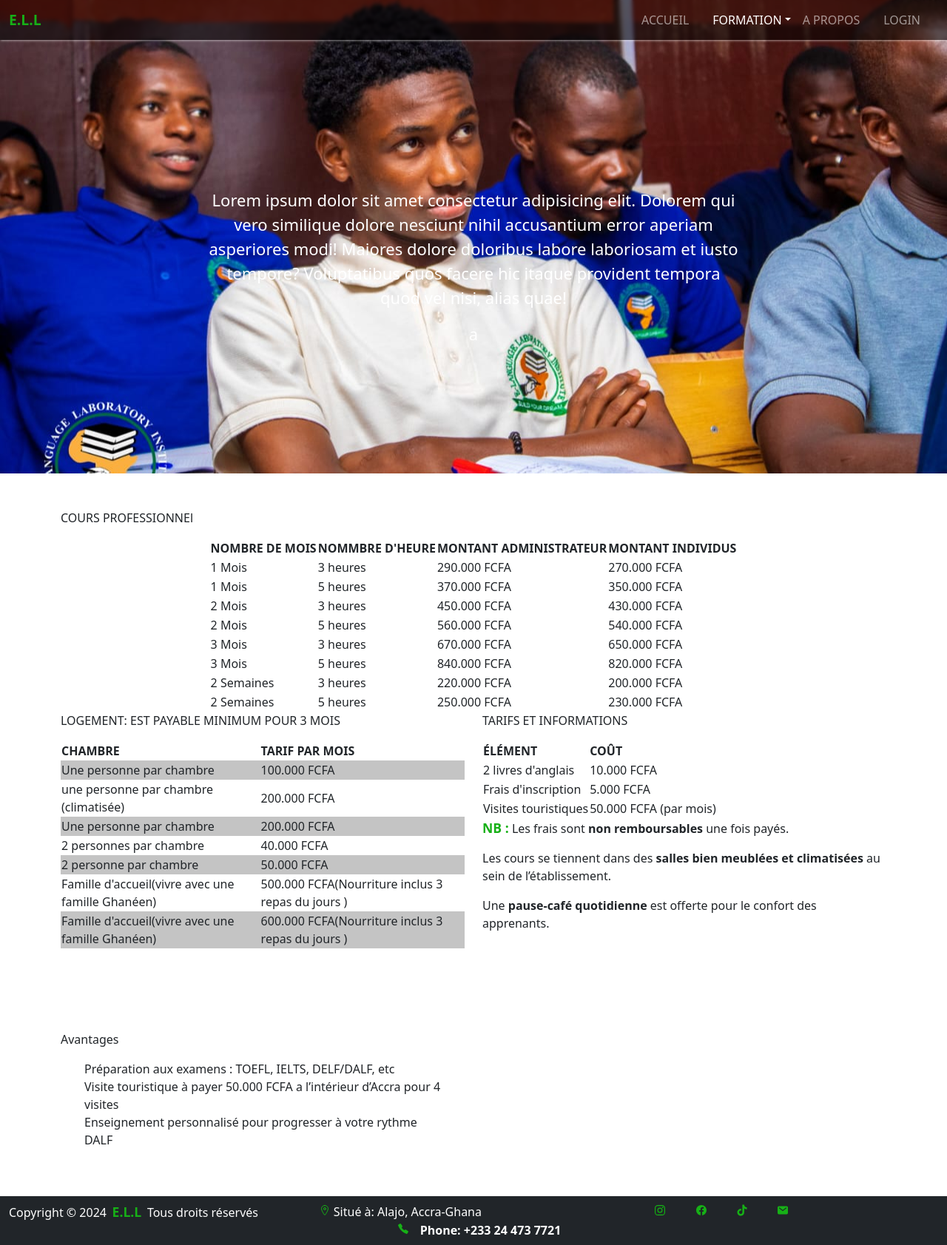
After one commit to abzar12/MyFirst_Gestion_E.L.L, a PHP site: page /Cspeciaux.php in a window 1280 px wide. The commit adds this page. Shown: the whole page at 74% size. Run offline with PHP 8.4, Linux system fonts and the light colour scheme.

Commit message:
cours spéciaux débuté

```diff
--- a/Cnormal.php
+++ b/Cnormal.php
@@ -48,14 +48,14 @@
         <div class="button_menu ">
             <ul class="navbar-navb">
                   <li class="nav-item me-3 text-wrap">
-                    <a class="nav-link active text-uppercase" aria-current="page" href="Accueil.php">Accueil</a>
+                    <a class="nav-link  text-uppercase" aria-current="page" href="Accueil.php">Accueil</a>
                   </li>
                   <ul class="navbar-nav navbar-navdrop">
                       <li class="nav-item dropdown">
-                      <a class="navlink-navdrop nav-link  dropdown-toggle text-uppercase" data-bs-toggle="dropdown" href="formatiom.php" role="button" aria-expanded="false">Formation</a>
+                      <a class="navlink-navdrop nav-link active dropdown-toggle text-uppercase" data-bs-toggle="dropdown" href="formatiom.php" role="button" aria-expanded="false">Formation</a>
                         </a>
                         <ul class="dropdown-menu dropdown-menu-dark bg-transparent" aria-labelledby="navbarDarkDropdownMenuLink">
-                        <li><a class="dropdown-item " href="Cnormal.php">Cours Normal</a></li>
+                        <li><a class="dropdown-item active" href="Cnormal.php">Cours Normal</a></li>
                              <li><a class="dropdown-item" href="Cspeciaux.php">Cours Speciaux</a></li>
                              <li><a class="dropdown-item" href="Cinformatique.php">Cours Informatique</a></li>
                              <li><hr class="dropdown-divider"></li>
--- /dev/null
+++ b/Cspeciaux.php
@@ -0,0 +1,269 @@
+
+<!doctype html>
+<html lang="en">
+  <head>
+    <meta charset="utf-8">
+    <meta name="viewport" content="width=device-width, initial-scale=1">
+    <!--  Bootstrap CSS -->
+    <title>GESTION_D'INSTITUT</title>
+    <link href="asset/css/bootstrap.min.css" rel="stylesheet">
+    <link href="https://cdn.jsdelivr.net/npm/aos@2.3.4/dist/aos.css" rel="stylesheet">
+    <link rel="stylesheet" href="styleSpeciaux.css">
+  </head>
+  <body>
+    <header class="banner">
+        <nav class="ac-navbar navbar navbar-expand-lg navbar-dark">
+        <div class="container-fluid">
+          <a class="Logo navbar-brand text-uppercase" href="Accueil.php"><span>E.L.L</span></a>
+          <div class="button_toggel">
+          <ion-icon name="menu-outline" class="button_icon"></ion-icon>
+          </div>
+          <div class="collapse navbar-collapse" id="navbarSupportedContent">
+            <ul class=" navbar-nav ms-auto mb-2 mb-lg-0 ">
+              <li class="nav-item me-3 text-wrap">
+                <a class="nav-link text-uppercase" aria-current="page" href="Accueil.php">Accueil</a>
+              </li>
+              <ul class="navbar-nav">
+                  <li class="nav-item dropdown">
+                  <a class="nav-link dropdown-toggle active text-uppercase" data-bs-toggle="dropdown" href="formatiom.php" role="button" aria-expanded="false">Formation</a>
+                    </a>
+                    <ul class="dropdown-menu dropdown-menu-dark" aria-labelledby="navbarDarkDropdownMenuLink">
+                    <li><a class="dropdown-item text-uppercase" href="Cnormal.php">Cours Normal</a></li>
+                         <li><a class="dropdown-item active text-uppercase" href="Cspeciaux.php">Cours Speciaux</a></li>
+                         <li><a class="dropdown-item text-uppercase" href="Cinformatique.php">Cours Informatique</a></li>
+                         <li><hr class="dropdown-divider"></li>
+                         <li><a class="dropdown-item text-uppercase" href="Dmarketing.php">Digital Marketing</a></li>
+                    </ul>
+                  </li>
+              </ul>
+              <li class="nav-item me-3 ">
+                <a class="nav-link text-uppercase" href="Acceuil.php">A propos</a>
+              </li>
+              <li class="nav-item me-3 ">
+                <a class="nav-link  text-uppercase" href="Login.php">Login</a>
+              </li>
+            </ul>
+          </div>
+        </div>
+        <div class="button_menu ">
+            <ul class="navbar-navb">
+                  <li class="nav-item me-3 text-wrap">
+                    <a class="nav-link  text-uppercase" aria-current="page" href="Accueil.php">Accueil</a>
+                  </li>
+                  <ul class="navbar-nav navbar-navdrop">
+                      <li class="nav-item dropdown">
+                      <a class="navlink-navdrop active nav-link  dropdown-toggle text-uppercase" data-bs-toggle="dropdown" href="formatiom.php" role="button" aria-expanded="false">Formation</a>
+                        </a>
+                        <ul class="dropdown-menu dropdown-menu-dark bg-transparent" aria-labelledby="navbarDarkDropdownMenuLink">
+                        <li><a class="dropdown-item " href="Cnormal.php">Cours Normal</a></li>
+                             <li><a class="dropdown-item active" href="Cspeciaux.php">Cours Speciaux</a></li>
+                             <li><a class="dropdown-item" href="Cinformatique.php">Cours Informatique</a></li>
+                             <li><hr class="dropdown-divider"></li>
+                             <li><a class="dropdown-item" href="Dmarketing.php">Digital Marketing</a></li>
+                        </ul>
+                      </li>
+                  </ul>
+
+                  <li class="nav-item me-3 ">
+                    <a class="nav-link text-uppercase" href="Acceuil.php">A propos</a>
+                  </li>
+                  <li class="nav-item me-3 ">
+                    <a class="nav-link text-uppercase" href="Login.php">Login</a>
+                  </li>
+                </ul>
+
+        </div>
+        </nav>
+        <div class="container">
+            <div class="ac_head  row">
+                <p>Lorem ipsum dolor sit amet consectetur adipisicing elit. Dolorem qui vero similique dolore nesciunt nihil accusantium error aperiam asperiores modi! Maiores dolore doloribus labore laboriosam et iusto tempore? Voluptatibus quos facere hic itaque provident tempora quod vel nisi, alias quae!</p>
+                a
+            </div>
+        </div>
+    </header>
+    <section class="ac_col1 py-5">
+        <div class="container">
+            <div class=" row">
+                <div class=" col-md-12" style="">
+                      <p class="CR1">COURS PROFESSIONNEl</p>
+                        <table class="ac_3_A1" style="margin:auto;">
+                          <th class="text-uppercase">Nombre de Mois</th>
+                          <th class="text-uppercase">Nommbre d'Heure</th>
+                          <th class="text-uppercase">Montant Administrateur</th>
+                          <th class="text-uppercase">Montant Individus</th>
+                          <tr>
+                            <td>1 Mois</td>
+                            <td>3 heures</td>
+                            <td> 290.000  FCFA</td>
+                            <td> 270.000  FCFA</td>
+                          </tr>
+                          <tr>
+                          <td>1 Mois</td>
+                            <td>5 heures</td>
+                            <td> 370.000  FCFA</td>
+                            <td> 350.000  FCFA</td>
+                          </tr>
+                          <tr>
+                            <td>2 Mois</td>
+                            <td>3 heures</td>
+                            <td>450.000 FCFA</td>
+                            <td> 430.000  FCFA</td>
+                          </tr>
+                          <tr>
+                            <td>2 Mois</td>
+                            <td>5 heures</td>
+                            <td>560.000 FCFA</td>
+                            <td> 540.000  FCFA</td>
+                          </tr>
+                          <tr>
+                            <td>3 Mois</td>
+                            <td>3 heures</td>
+                            <td>670.000 FCFA</td>
+                            <td> 650.000  FCFA</td>
+                          </tr>
+                          <tr>
+                            <td>3 Mois</td>
+                            <td>5 heures</td>
+                            <td>840.000 FCFA</td>
+                            <td> 820.000  FCFA</td>
+                          </tr>
+                          <tr>
+                            <td>2 Semaines</td>
+                            <td>3 heures</td>
+                            <td>220.000 FCFA</td>
+                            <td> 200.000  FCFA</td>
+                          </tr>
+                          <tr>
+                            <td>2 Semaines</td>
+                            <td>5 heures</td>
+                            <td>250.000 FCFA</td>
+                            <td> 230.000  FCFA</td>
+                          </tr>
+                        </table>
+                      </div>
+                      <div class="ac_3_A2 col-md-6" >
+                      <p class="text-uppercase CR2" > LOGEMENT: est payable minimum pour 3 Mois </p>
+                          <table style="margin-bottom:15px;">
+                            <th class="text-uppercase" >CHAMBRE</th>
+                            <th>TARIF PAR MOIS</th>
+                          <tr>
+                            <td style="background-color:rgba(128, 128, 128, 0.462);">Une personne par chambre</td>
+                            <td style="background-color:rgba(128, 128, 128, 0.462);">100.000 FCFA</td>
+                          </tr>
+                          <tr>
+                            <td >une personne par chambre (climatisée)</td>
+                            <td>200.000 FCFA</td>
+                          </tr>
+                          <tr>
+                          <td style="background-color:rgba(128, 128, 128, 0.462);">Une personne par chambre</td>
+                          <td style="background-color:rgba(128, 128, 128, 0.462);">200.000 FCFA</td>
+                          </tr>
+                          <tr>
+                          <td >2 personnes par chambre</td>
+                          <td>40.000 FCFA</td>
+                          </tr>
+                          <tr>
+                          <td style="background-color:rgba(128, 128, 128, 0.462);">2 personne par chambre</td>
+                          <td style="background-color:rgba(128, 128, 128, 0.462);">50.000 FCFA</td>
+                          </tr>
+                          <tr>
+                          <td>Famille d'accueil(vivre avec une famille Ghanéen)</td>
+                          <td>500.000 FCFA(Nourriture inclus 3 repas du jours )</td>
+                          </tr>
+                          <tr>
+                          <td style="background-color:rgba(128, 128, 128, 0.462);">Famille d'accueil(vivre avec une famille Ghanéen)</td>
+                          <td style="background-color:rgba(128, 128, 128, 0.462);">600.000 FCFA(Nourriture inclus 3 repas du jours )</td>
+                          </tr>
+                         </table>
+                      </div>
+                      <div class="col-md-6">
+                      <p class="CR2 text-uppercase">Tarifs et Informations</p>
+
+                        <table>
+                            <thead>
+                                <tr>
+                                    <th class=" text-uppercase">Élément</th>
+                                    <th class="text-uppercase">Coût</th>
+                                </tr>
+                            </thead>
+                            <tbody>
+                                <tr>
+                                    <td>2 livres d'anglais</td>
+                                    <td>10.000 FCFA</td>
+                                </tr>
+                                <tr>
+                                    <td>Frais d'inscription</td>
+                                    <td>5.000 FCFA</td>
+                                </tr>
+                                <tr>
+                                    <td>Visites touristiques</td>
+                                    <td>50.000 FCFA (par mois)</td>
+                                </tr>
+                            </tbody>
+                        </table>
+
+                        <p class="note"><span class="highlight">NB :</span> Les frais sont <strong>non remboursables</strong> une fois payés.</p>
+                        <p>Les cours se tiennent dans des <strong>salles bien meublées et climatisées</strong> au sein de l’établissement.</p>
+                        <p>Une <strong>pause-café quotidienne</strong> est offerte pour le confort des apprenants.</p>
+
+                      </div>
+                </div>
+        </div>
+    </section>
+    <section class="ac_col2 py-5">
+        <div class="container">
+            <div class="row">
+                <div class="ac_avtg col-md-6">
+                    <p class="CR2 ">Avantages</p>
+                    <ul>
+                        <li>Préparation aux examens : TOEFL, IELTS, DELF/DALF, etc</li>
+                        <li>Visite touristique à payer 50.000 FCFA a l’intérieur d’Accra pour 4 visites</li>
+                        <li>Enseignement personnalisé pour progresser à votre rythme</li>
+                        <li>DALF</li>
+                    </ul>
+                </div>
+                <div class="ac_ col-md-6">
+
+                </div>
+            </div>
+        </div>
+    </section>
+
+
+
+
+
+
+
+    <!-- MY FOOTER -->
+<footer class="">
+          <nav class=" navbar  bg-dark navbar-dark ">
+               <div class="ac-footer container-fluid">
+                  <div class="ac_footer1 col-md-4">
+                    <p style="color:white; margin:auto;">Copyright © 2024<span style="margin:3px"> E.L.L </span> Tous droits réservés</p></div>
+                    <div class="ac_footer2 col-md-4">
+                    <p style="color:white; margin:auto;">  <ion-icon style="color: rgb(23, 176, 23);" name="location-outline"></ion-icon> Situé à: Alajo, Accra-Ghana</p>
+                  </div>
+                  <div class="ac_footer3 col-md-4 ">
+                    <a class="aion" href=""><ion-icon style="color: rgb(23, 176, 23);" name="logo-instagram"></ion-icon></a>
+                    <a href=""><ion-icon style="color: rgb(23, 176, 23);" name="logo-facebook"></ion-icon></a>
+                    <a href=""><ion-icon style="color: rgb(23, 176, 23);" name="logo-tiktok"></ion-icon></a>
+                    <a href=""><ion-icon style="color: rgb(23, 176, 23);" name="mail"></ion-icon></a>
+
+                  </div>
+                     <span style="color:white; margin:auto; font-size:16px "> <ion-icon style="color: rgb(23, 176, 23); margin:auto 15px;" name="call-sharp"></ion-icon>Phone: +233 24 473 7721</span>
+
+              </div>
+          </nav>
+</footer>
+    <!-- Bootstrap js-->
+    <script type="module" src="https://unpkg.com/ionicons@7.1.0/dist/ionicons/ionicons.esm.js"></script>
+    <script nomodule src="https://unpkg.com/ionicons@7.1.0/dist/ionicons/ionicons.js"></script>
+    <script src="https://cdn.jsdelivr.net/npm/aos@2.3.4/dist/aos.js"></script>
+    <script src="asset/js/bootstrap.bundle.min.js"></script>
+    <script src="Cspeciauxjava.js"></script>
+    <script>
+
+</script>
+  </body>
+</html>
--- /dev/null
+++ b/styleSpeciaux.css
@@ -0,0 +1,185 @@
+body{
+  margin: 0;
+  padding: 0;
+}
+
+/* __________________________START OF HEAD_____________________ */
+header{
+    background-color: rgba(238, 251, 234, 0.903);
+    background-image: url('img/1f38ebb7-32f8-414a-a395-c0a9df5982e6.JPG');
+    background-repeat: no-repeat;
+    background-position: center;
+    background-size: cover;
+    height:40rem;
+    width: 100%;
+    padding-bottom: 90px;
+}
+.ac-navbar{
+    text-decoration: none;
+    background-color: rgb(0,0,0,0.55);
+    box-shadow: 1px 1px 3px rgba(255,255,255,0.54);
+    backdrop-filter: blur(2px);
+    height: 54px;
+    z-index: 99;
+    backdrop-filter: blur(3);
+}
+.Logo,span{
+    text-decoration: none;
+    color: rgb(23, 176, 23);
+    font-size: 1.1em;
+    font-weight: bold;
+}
+.ac-navbar .nav-link{
+    text-decoration: none;
+    border-bottom: 1px solid transparent;
+    transition: padding-bottom 0.4s ease-in-out, border-color 0.3s ease;
+    color: #D2691E ;
+}
+.ac-navbar .nav-link:hover{
+    padding-bottom: 20px;
+    border-bottom-color: rgb(23, 176, 23);
+}
+.ac_head{
+  display: flex;
+  color: #fff;
+  text-align: center;
+  justify-content: center;
+  align-items: center;
+  margin: 200px auto ;
+  width: 750px;
+  font-size: 22px;
+  transform: translateX(-100%);
+  opacity: 0;
+  transition: all 1.2s ease;
+}
+.ac_head.anim1{
+  transform: translateX(0);
+  opacity: 1;
+}
+/* __________________________END OF HEAD_____________________ */
+
+/*-----------------My Menu toggel----------------*/
+.button_toggel .button_icon{
+    color: white;
+    font-size: 35px;
+    border: 1px solid white;
+    border-radius: 3px;
+    display: none;
+  }
+  .button_icon:hover{
+    background-color: #fff;
+    color: black;
+  }
+  .button_menu{
+    display: none;
+    text-decoration: none;
+    width: 100%;
+    text-align: center;
+    align-items: center;
+    position: absolute;
+    top: 52px;
+    background-color: rgb(0,0,0,0.55);
+    backdrop-filter: blur(5px);
+    opacity: 0;
+    pointer-events: none;
+    height: auto;
+    z-index: 99;
+  }
+  .button_menu.open{
+    opacity: 100%;
+    pointer-events: all;
+  }
+
+  .button_menu .navbar-navb, li{
+    list-style-type:none ;
+    text-decoration: none;
+  }
+  .button_menu .navbar-navb li a{
+    text-decoration: none;
+    background: none;
+    color: #fff;
+
+  }.button_menu ul li a:hover{
+    color: rgb(0, 120, 4);
+  }
+  .button_menu .navbar-navdrop ul li {
+    text-decoration: none;
+    align-items: center;
+    text-align: start;
+    justify-content: center;
+    width: 100%;
+    border: none;
+
+  }.button_menu .navbar-navdrop ul li a{
+
+   text-align: center;
+    text-transform: capitalize;
+    font-size: 16px;
+  }
+  .button_menu .navbar-navdrop .navlink-navdrop{
+    color: #fff;
+  }.button_menu .navbar-navdrop .navlink-navdrop:hover{
+    color: rgb(0, 120, 4);
+  }
+  .button_menu .navbar-navdrop ul{
+    list-style-type:none ;
+    position: static;
+    /* margin-left: ; */
+    text-align: center;
+    justify-content: center;
+    border: none;
+
+  }
+  .button_menu .navbar-navdrop li a{
+    color: rgb(2, 137, 6);
+  }
+
+/* -----------------------debut de la body--------- */
+
+
+.ac_footer .ac_footer2{
+  padding: 0%;
+  margin: 0px;
+
+}
+.ac_footer3 a{
+  margin-left: 35px;
+}
+/* ---------------------media--------------------- */
+  @media(max-width:991px){
+    header{
+      height: 33rem;
+      padding-bottom: 20px;
+      font-size: smaller;
+    }
+    .ac_footer1 p{
+      margin: 0;
+    }
+
+    .button_menu{
+      display: block;
+      font-size: 1;
+    }
+    .button_toggel .button_icon{
+      display: block;
+      font-size: 20px;
+    }
+
+
+
+  }
+  @media(max-width:800px){
+
+  }
+  @media(max-width:535px){
+
+  }
+  @media(max-width:425px){
+    header{
+      height: auto;
+    }
+    button{
+        margin-top: 15px;
+    }
+
+  }
```
Also changed, not shown: Cspeciauxjava.js (added, +25 -0 lines).
